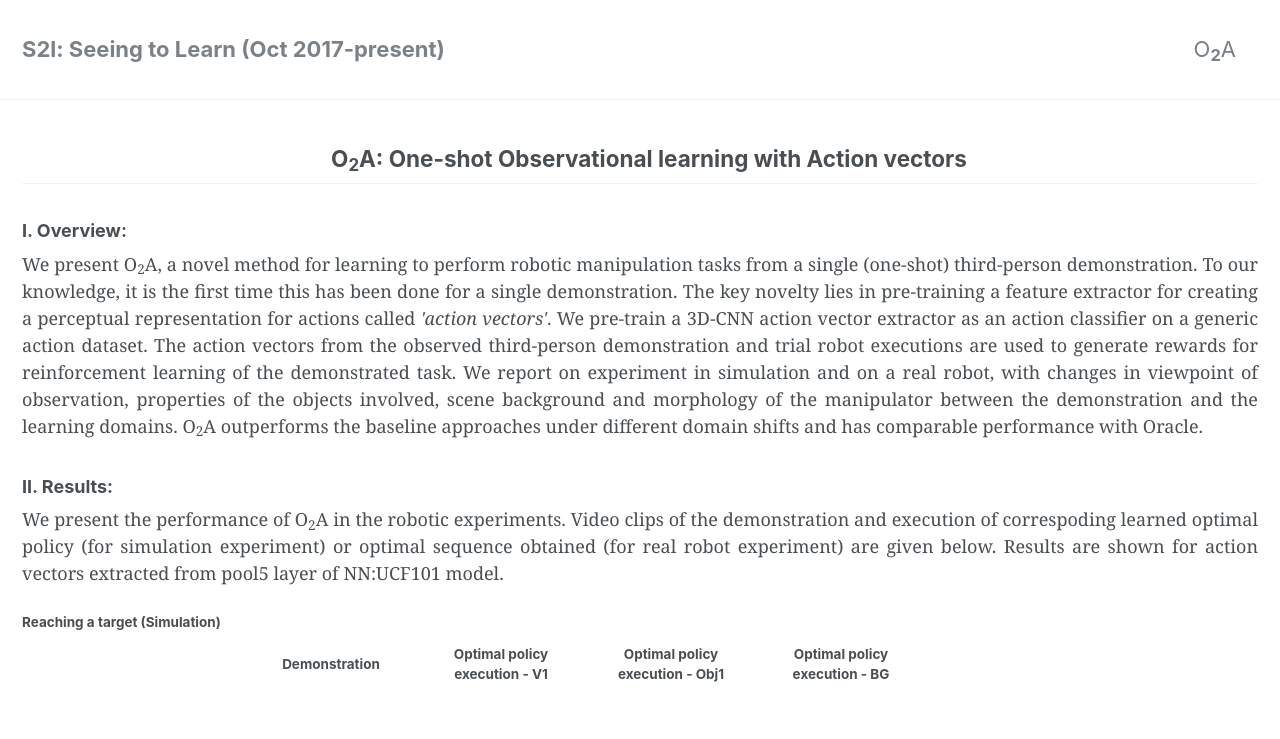
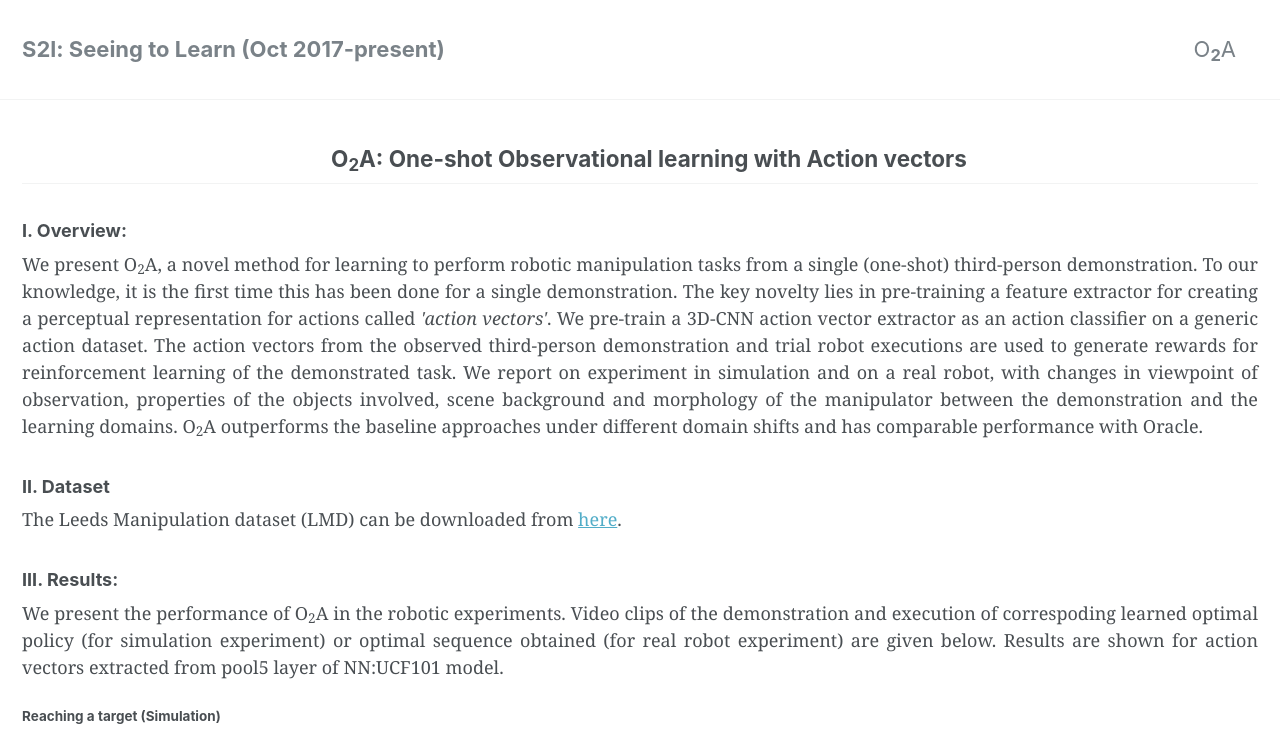
Before and after one commit to leopauly/s2l, a Jekyll site: the page built from _pages/stage1.md, in a window 1280 px wide and 900 px high, cut to the strip 0-739 px from the top of the window. Built offline with Jekyll 4.4.1, drawn with Linux system fonts in a browser that asks for light colours.

Commit message:
Update stage1.md

```diff
--- a/_pages/stage1.md
+++ b/_pages/stage1.md
@@ -20,9 +20,16 @@ We present O<sub>2</sub>A, a novel method for learning to perform robotic manipu
 </p>
 </font>
 
+<font face="Georgia" size="4">
+<h3><b>II. Dataset </b> </h3>
+<p align="justify">
+The Leeds Manipulation dataset (LMD) can be downloaded from <a href="https://leeds365-my.sharepoint.com/:f:/g/personal/cnlp_leeds_ac_uk/EnSNo3ut5d9DhTbHWWE2760Bz99Y5AaxXlNXOlkJGoMopQ?e=KNQk5p">here</a>.
+
+</p>
+</font>
 
 <font face="Georgia" size="4">
-<h3><b>II. Results: </b> </h3>
+<h3><b>III. Results: </b> </h3>
 <p align="justify">
 We present the performance of O<sub>2</sub>A in the robotic experiments. Video clips of the demonstration and execution of correspoding learned optimal policy (for simulation experiment) or optimal sequence obtained (for real robot experiment) are given below. Results are shown for action vectors extracted from pool5 layer of NN:UCF101 model.
 
```
